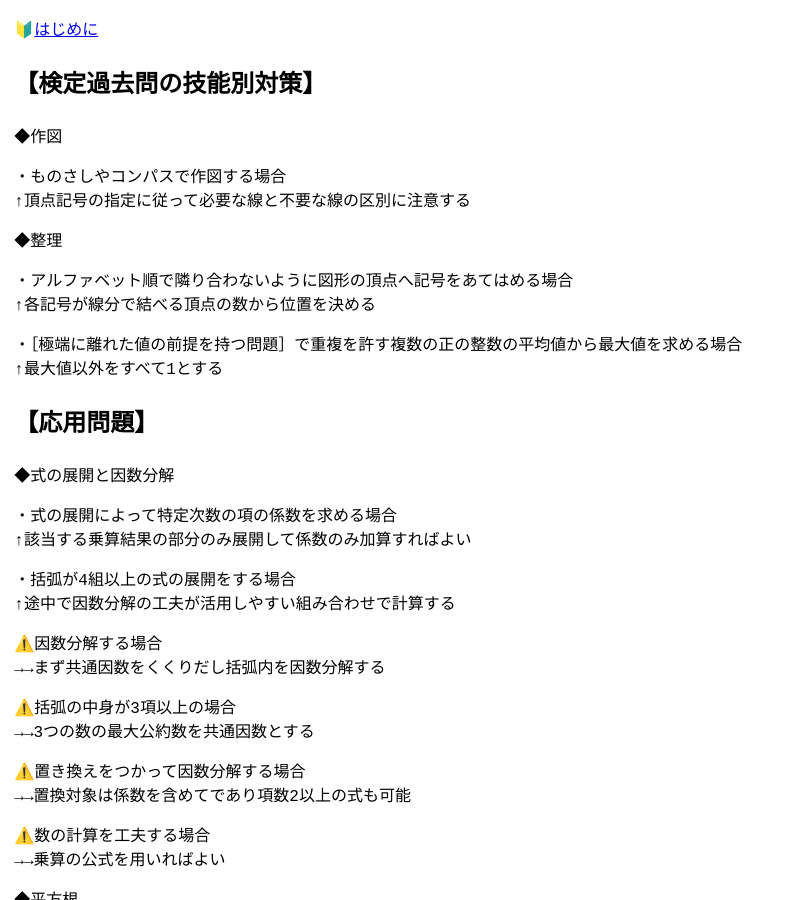
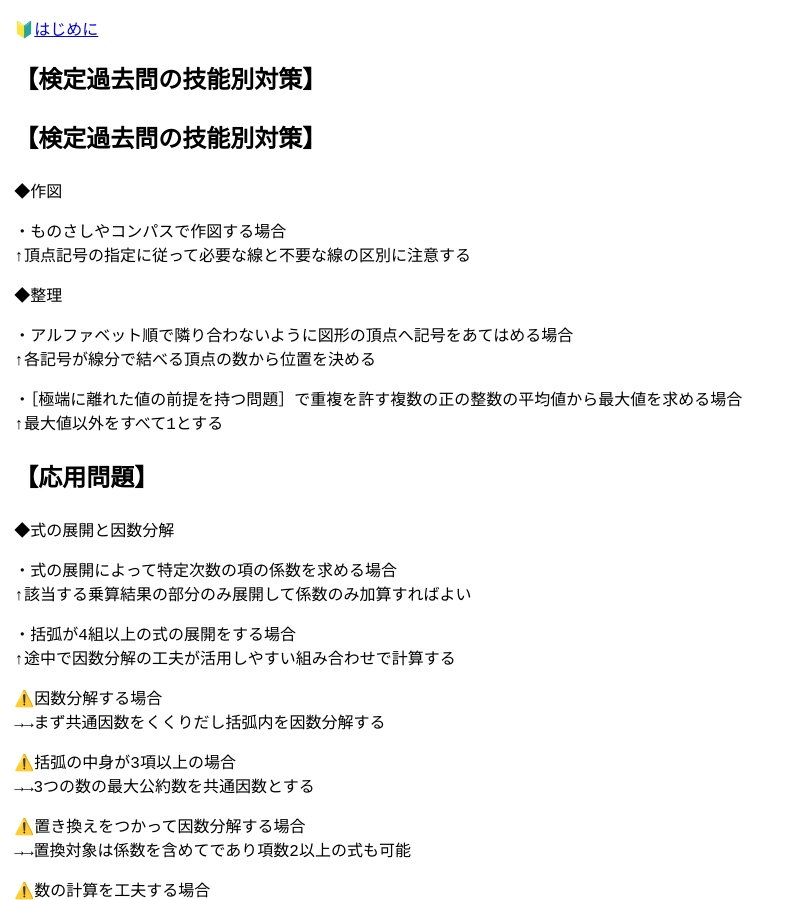
Before and after one commit to zoldof/algo-notes-ci, a Jekyll site: the page built from docs/dist/chu3-2/index.md, in a window 1280 px wide and 900 px high. Shown: the whole window, without its empty margins (0-791 px from the left). Built offline with Jekyll 4.4.1, drawn with Linux system fonts in a browser that asks for light colours.

Commit message:
Update index.md

```diff
--- a/docs/dist/chu3-2/index.md
+++ b/docs/dist/chu3-2/index.md
@@ -6,6 +6,7 @@ robots: noindex
 
 {% include intro.md %}
 
+## 【検定過去問の技能別対策】
 ### 【検定過去問の技能別対策】
 
 ◆作図
```
